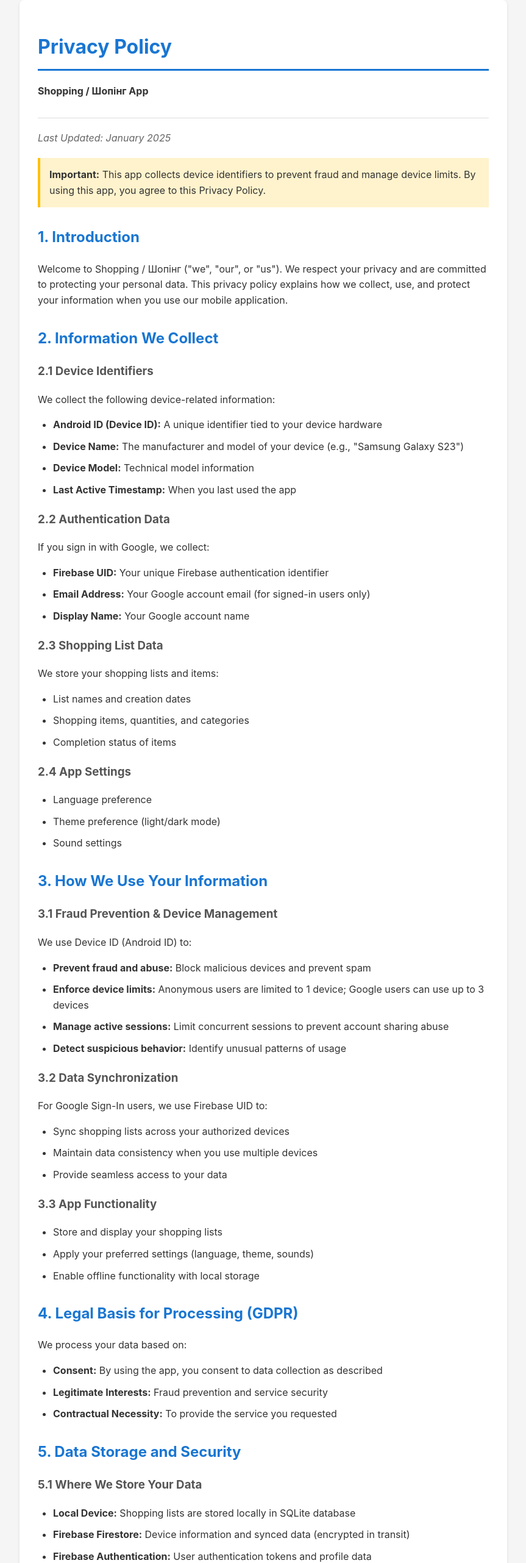
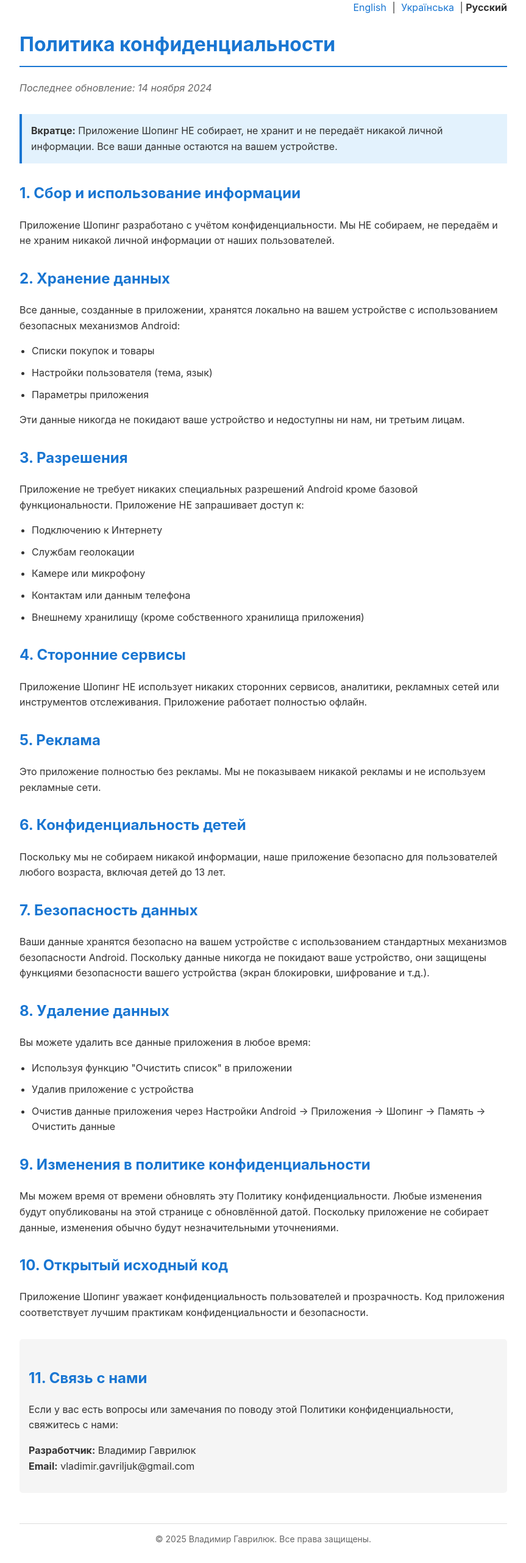
Before and after one commit to VladimirGavrilyuk/shopping-privacy-policy, a plain HTML site: page privacy-policy-ru.html in a window 1280 px wide. Shown: the part 20-2583 px from the top of the page at 61% size, without its empty margins (208-1071 px from the left). Drawn offline with Linux system fonts and the light colour scheme.

Commit message:
Translate privacy policy to Russian and update content

```diff
--- a/privacy-policy-ru.html
+++ b/privacy-policy-ru.html
@@ -1,294 +1,135 @@
 <!DOCTYPE html>
-<html lang="en">
+<html lang="ru">
 <head>
     <meta charset="UTF-8">
     <meta name="viewport" content="width=device-width, initial-scale=1.0">
-    <title>Privacy Policy - Shopping App</title>
+    <title>Политика конфиденциальности - Шопинг</title>
     <style>
         body {
             font-family: -apple-system, BlinkMacSystemFont, 'Segoe UI', Roboto, Oxygen, Ubuntu, Cantarell, sans-serif;
             line-height: 1.6;
-            color: #333;
             max-width: 800px;
             margin: 0 auto;
             padding: 20px;
-            background-color: #f5f5f5;
-        }
-        .container {
-            background-color: white;
-            padding: 30px;
-            border-radius: 8px;
-            box-shadow: 0 2px 4px rgba(0,0,0,0.1);
+            color: #333;
         }
         h1 {
-            color: #1976d2;
-            border-bottom: 3px solid #1976d2;
+            color: #1976D2;
+            border-bottom: 2px solid #1976D2;
             padding-bottom: 10px;
         }
         h2 {
-            color: #1976d2;
+            color: #1976D2;
             margin-top: 30px;
         }
-        h3 {
-            color: #555;
-            margin-top: 20px;
+        .last-updated {
+            color: #666;
+            font-style: italic;
+            margin-bottom: 30px;
         }
         .highlight {
-            background-color: #fff3cd;
+            background-color: #E3F2FD;
             padding: 15px;
-            border-left: 4px solid #ffc107;
+            border-left: 4px solid #1976D2;
             margin: 20px 0;
         }
         ul {
-            padding-left: 25px;
+            padding-left: 20px;
         }
         li {
             margin: 10px 0;
         }
-        .last-updated {
-            color: #666;
-            font-style: italic;
+        .contact {
+            background-color: #f5f5f5;
+            padding: 15px;
+            border-radius: 5px;
             margin-top: 30px;
-            padding-top: 20px;
-            border-top: 1px solid #ddd;
         }
-        a {
-            color: #1976d2;
+        .lang-switch {
+            text-align: right;
+            margin-bottom: 20px;
+        }
+        .lang-switch a {
+            margin: 0 5px;
+            color: #1976D2;
             text-decoration: none;
-        }
-        a:hover {
-            text-decoration: underline;
         }
     </style>
 </head>
 <body>
-    <div class="container">
-        <h1>Privacy Policy</h1>
-        <p><strong>Shopping / Шопінг App</strong></p>
-        <p class="last-updated">Last Updated: January 2025</p>
+    <div class="lang-switch">
+        <a href="privacy-policy.html">English</a> |
+        <a href="privacy-policy-uk.html">Українська</a> |
+        <strong>Русский</strong>
+    </div>
+
+    <h1>Политика конфиденциальности</h1>
+    <p class="last-updated">Последнее обновление: 14 ноября 2024</p>
 
     <div class="highlight">
-            <strong>Important:</strong> This app collects device identifiers to prevent fraud and manage device limits. By using this app, you agree to this Privacy Policy.
+        <strong>Вкратце:</strong> Приложение Шопинг НЕ собирает, не хранит и не передаёт никакой личной информации. Все ваши данные остаются на вашем устройстве.
     </div>
 
-        <h2>1. Introduction</h2>
-        <p>
-            Welcome to Shopping / Шопінг ("we", "our", or "us"). We respect your privacy and are committed to protecting your personal data.
-            This privacy policy explains how we collect, use, and protect your information when you use our mobile application.
-        </p>
+    <h2>1. Сбор и использование информации</h2>
+    <p>Приложение Шопинг разработано с учётом конфиденциальности. Мы НЕ собираем, не передаём и не храним никакой личной информации от наших пользователей.</p>
 
-        <h2>2. Information We Collect</h2>
+    <h2>2. Хранение данных</h2>
+    <p>Все данные, созданные в приложении, хранятся локально на вашем устройстве с использованием безопасных механизмов Android:</p>
+    <ul>
+        <li>Списки покупок и товары</li>
+        <li>Настройки пользователя (тема, язык)</li>
+        <li>Параметры приложения</li>
+    </ul>
+    <p>Эти данные никогда не покидают ваше устройство и недоступны ни нам, ни третьим лицам.</p>
 
-        <h3>2.1 Device Identifiers</h3>
-        <p>We collect the following device-related information:</p>
+    <h2>3. Разрешения</h2>
+    <p>Приложение не требует никаких специальных разрешений Android кроме базовой функциональности. Приложение НЕ запрашивает доступ к:</p>
     <ul>
-            <li><strong>Android ID (Device ID):</strong> A unique identifier tied to your device hardware</li>
-            <li><strong>Device Name:</strong> The manufacturer and model of your device (e.g., "Samsung Galaxy S23")</li>
-            <li><strong>Device Model:</strong> Technical model information</li>
-            <li><strong>Last Active Timestamp:</strong> When you last used the app</li>
+        <li>Подключению к Интернету</li>
+        <li>Службам геолокации</li>
+        <li>Камере или микрофону</li>
+        <li>Контактам или данным телефона</li>
+        <li>Внешнему хранилищу (кроме собственного хранилища приложения)</li>
     </ul>
 
-        <h3>2.2 Authentication Data</h3>
-        <p>If you sign in with Google, we collect:</p>
+    <h2>4. Сторонние сервисы</h2>
+    <p>Приложение Шопинг НЕ использует никаких сторонних сервисов, аналитики, рекламных сетей или инструментов отслеживания. Приложение работает полностью офлайн.</p>
+
+    <h2>5. Реклама</h2>
+    <p>Это приложение полностью без рекламы. Мы не показываем никакой рекламы и не используем рекламные сети.</p>
+
+    <h2>6. Конфиденциальность детей</h2>
+    <p>Поскольку мы не собираем никакой информации, наше приложение безопасно для пользователей любого возраста, включая детей до 13 лет.</p>
+
+    <h2>7. Безопасность данных</h2>
+    <p>Ваши данные хранятся безопасно на вашем устройстве с использованием стандартных механизмов безопасности Android. Поскольку данные никогда не покидают ваше устройство, они защищены функциями безопасности вашего устройства (экран блокировки, шифрование и т.д.).</p>
+
+    <h2>8. Удаление данных</h2>
+    <p>Вы можете удалить все данные приложения в любое время:</p>
     <ul>
-            <li><strong>Firebase UID:</strong> Your unique Firebase authentication identifier</li>
-            <li><strong>Email Address:</strong> Your Google account email (for signed-in users only)</li>
-            <li><strong>Display Name:</strong> Your Google account name</li>
+        <li>Используя функцию "Очистить список" в приложении</li>
+        <li>Удалив приложение с устройства</li>
+        <li>Очистив данные приложения через Настройки Android → Приложения → Шопинг → Память → Очистить данные</li>
     </ul>
 
-        <h3>2.3 Shopping List Data</h3>
-        <p>We store your shopping lists and items:</p>
-        <ul>
-            <li>List names and creation dates</li>
-            <li>Shopping items, quantities, and categories</li>
-            <li>Completion status of items</li>
-        </ul>
+    <h2>9. Изменения в политике конфиденциальности</h2>
+    <p>Мы можем время от времени обновлять эту Политику конфиденциальности. Любые изменения будут опубликованы на этой странице с обновлённой датой. Поскольку приложение не собирает данные, изменения обычно будут незначительными уточнениями.</p>
 
-        <h3>2.4 App Settings</h3>
-        <ul>
-            <li>Language preference</li>
-            <li>Theme preference (light/dark mode)</li>
-            <li>Sound settings</li>
-        </ul>
+    <h2>10. Открытый исходный код</h2>
+    <p>Приложение Шопинг уважает конфиденциальность пользователей и прозрачность. Код приложения соответствует лучшим практикам конфиденциальности и безопасности.</p>
 
-        <h2>3. How We Use Your Information</h2>
-
-        <h3>3.1 Fraud Prevention & Device Management</h3>
-        <p>We use Device ID (Android ID) to:</p>
-        <ul>
-            <li><strong>Prevent fraud and abuse:</strong> Block malicious devices and prevent spam</li>
-            <li><strong>Enforce device limits:</strong> Anonymous users are limited to 1 device; Google users can use up to 3 devices</li>
-            <li><strong>Manage active sessions:</strong> Limit concurrent sessions to prevent account sharing abuse</li>
-            <li><strong>Detect suspicious behavior:</strong> Identify unusual patterns of usage</li>
-        </ul>
-
-        <h3>3.2 Data Synchronization</h3>
-        <p>For Google Sign-In users, we use Firebase UID to:</p>
-        <ul>
-            <li>Sync shopping lists across your authorized devices</li>
-            <li>Maintain data consistency when you use multiple devices</li>
-            <li>Provide seamless access to your data</li>
-        </ul>
-
-        <h3>3.3 App Functionality</h3>
-        <ul>
-            <li>Store and display your shopping lists</li>
-            <li>Apply your preferred settings (language, theme, sounds)</li>
-            <li>Enable offline functionality with local storage</li>
-        </ul>
-
-        <h2>4. Legal Basis for Processing (GDPR)</h2>
-        <p>We process your data based on:</p>
-        <ul>
-            <li><strong>Consent:</strong> By using the app, you consent to data collection as described</li>
-            <li><strong>Legitimate Interests:</strong> Fraud prevention and service security</li>
-            <li><strong>Contractual Necessity:</strong> To provide the service you requested</li>
-        </ul>
-
-        <h2>5. Data Storage and Security</h2>
-
-        <h3>5.1 Where We Store Your Data</h3>
-        <ul>
-            <li><strong>Local Device:</strong> Shopping lists are stored locally in SQLite database</li>
-            <li><strong>Firebase Firestore:</strong> Device information and synced data (encrypted in transit)</li>
-            <li><strong>Firebase Authentication:</strong> User authentication tokens and profile data</li>
-        </ul>
-
-        <h3>5.2 Security Measures</h3>
-        <ul>
-            <li>All data transmitted to Firebase is encrypted using TLS/SSL</li>
-            <li>Firebase Security Rules restrict access to authorized users only</li>
-            <li>Device IDs are hashed and stored securely</li>
-            <li>We do not store credit card or payment information</li>
-        </ul>
-
-        <h3>5.3 Data Retention</h3>
-        <ul>
-            <li><strong>Anonymous users:</strong> Device data retained until you uninstall the app or request deletion</li>
-            <li><strong>Google Sign-In users:</strong> Data retained while you have an active account</li>
-            <li><strong>Blocked devices:</strong> Block status retained indefinitely for fraud prevention</li>
-        </ul>
-
-        <h2>6. Data Sharing and Third Parties</h2>
-
-        <h3>6.1 We Do NOT Share Your Data</h3>
-        <p>We do not sell, rent, or share your personal data with third parties for marketing purposes.</p>
-
-        <h3>6.2 Service Providers</h3>
-        <p>We use the following trusted service providers:</p>
-        <ul>
-            <li><strong>Google Firebase:</strong> Authentication, cloud storage, and analytics
-                <br><a href="https://firebase.google.com/support/privacy" target="_blank">Firebase Privacy Policy</a>
-            </li>
-            <li><strong>Google Cloud Platform:</strong> Hosting and data storage
-                <br><a href="https://cloud.google.com/terms/cloud-privacy-notice" target="_blank">Google Cloud Privacy Notice</a>
-            </li>
-        </ul>
-
-        <h3>6.3 Legal Requirements</h3>
-        <p>We may disclose your information if required by law, court order, or government regulation.</p>
-
-        <h2>7. Your Rights</h2>
-
-        <h3>7.1 Access and Control</h3>
-        <p>You have the right to:</p>
-        <ul>
-            <li><strong>Access:</strong> Request a copy of your data</li>
-            <li><strong>Correction:</strong> Update incorrect or incomplete data</li>
-            <li><strong>Deletion:</strong> Request deletion of your account and data</li>
-            <li><strong>Data Portability:</strong> Receive your data in a portable format</li>
-            <li><strong>Objection:</strong> Object to processing of your data</li>
-            <li><strong>Withdraw Consent:</strong> Withdraw consent at any time</li>
-        </ul>
-
-        <h3>7.2 How to Exercise Your Rights</h3>
-        <p>To exercise any of these rights, contact us at: <a href="mailto:vladimir.gavriljuk@gmail.com">vladimir.gavriljuk@gmail.com</a></p>
-        <p>We will respond to your request within 30 days.</p>
-
-        <h3>7.3 Account Deletion</h3>
-        <p>To delete your account and all associated data:</p>
-        <ol>
-            <li>For <strong>Anonymous users:</strong> Uninstall the app and clear app data</li>
-            <li>For <strong>Google Sign-In users:</strong>
-                <ul>
-                    <li>Open the app → Settings → Account → Sign Out</li>
-                    <li>Then email us at <a href="mailto:vladimir.gavriljuk@gmail.com">vladimir.gavriljuk@gmail.com</a> to request data deletion</li>
-                </ul>
-            </li>
-        </ol>
-
-        <h2>8. Children's Privacy</h2>
+    <div class="contact">
+        <h2>11. Связь с нами</h2>
+        <p>Если у вас есть вопросы или замечания по поводу этой Политики конфиденциальности, свяжитесь с нами:</p>
         <p>
-            Our app is not intended for children under 13 years of age. We do not knowingly collect personal information from children under 13.
-            If you believe we have collected information from a child under 13, please contact us immediately.
+            <strong>Разработчик:</strong> Владимир Гаврилюк<br>
+            <strong>Email:</strong> vladimir.gavriljuk@gmail.com
         </p>
-
-        <h2>9. Device Blocking and Appeals</h2>
-
-        <h3>9.1 When We Block Devices</h3>
-        <p>We may block your device if we detect:</p>
-        <ul>
-            <li>Fraudulent or abusive behavior</li>
-            <li>Violation of our Terms of Service</li>
-            <li>Attempts to circumvent device limits</li>
-            <li>Spam or automated bot activity</li>
-        </ul>
-
-        <h3>9.2 Appeal Process</h3>
-        <p>
-            If you believe your device was blocked in error, you can appeal by contacting us at
-            <a href="mailto:vladimir.gavriljuk@gmail.com">vladimir.gavriljuk@gmail.com</a> with:
-        </p>
-        <ul>
-            <li>Your device model and manufacturer</li>
-            <li>Date when blocking occurred</li>
-            <li>Explanation of why you believe it was in error</li>
-        </ul>
-        <p>We will review appeals within 5 business days.</p>
-
-        <h2>10. International Data Transfers</h2>
-        <p>
-            Your data may be transferred to and stored on servers located outside your country of residence, including the United States
-            (where Firebase servers are located). We ensure appropriate safeguards are in place to protect your data.
-        </p>
-
-        <h2>11. Changes to This Privacy Policy</h2>
-        <p>
-            We may update this Privacy Policy from time to time. We will notify you of significant changes by:
-        </p>
-        <ul>
-            <li>Displaying a notification in the app</li>
-            <li>Updating the "Last Updated" date at the top of this policy</li>
-            <li>Sending an email (for Google Sign-In users)</li>
-        </ul>
-        <p>Continued use of the app after changes constitutes acceptance of the updated policy.</p>
-
-        <h2>12. Contact Us</h2>
-        <p>If you have questions or concerns about this Privacy Policy, please contact us:</p>
-        <ul>
-            <li><strong>Developer:</strong> Volodymyr Havryliuk</li>
-            <li><strong>Email:</strong> <a href="mailto:vladimir.gavriljuk@gmail.com">vladimir.gavriljuk@gmail.com</a></li>
-            <li><strong>App Name:</strong> Shopping / Шопінг</li>
-        </ul>
-
-        <h2>13. Compliance</h2>
-        <p>This Privacy Policy complies with:</p>
-        <ul>
-            <li>Google Play Store Developer Program Policies</li>
-            <li>GDPR (General Data Protection Regulation)</li>
-            <li>CCPA (California Consumer Privacy Act)</li>
-            <li>Android User Data Policy</li>
-        </ul>
-
-        <div class="highlight">
-            <strong>Your Consent:</strong> By using Shopping / Шопінг app, you acknowledge that you have read and understood this Privacy Policy
-            and agree to the collection and use of your information as described.
     </div>
 
-        <p class="last-updated">
-            <strong>Last Updated:</strong> January 2025<br>
-            <strong>Effective Date:</strong> January 2025
+    <hr style="margin-top: 50px; border: none; border-top: 1px solid #ddd;">
+    <p style="text-align: center; color: #666; font-size: 14px;">
+        © 2025 Владимир Гаврилюк. Все права защищены.
     </p>
-    </div>
 </body>
 </html>
```
Lines whose indentation alone changed are shown as unchanged.
